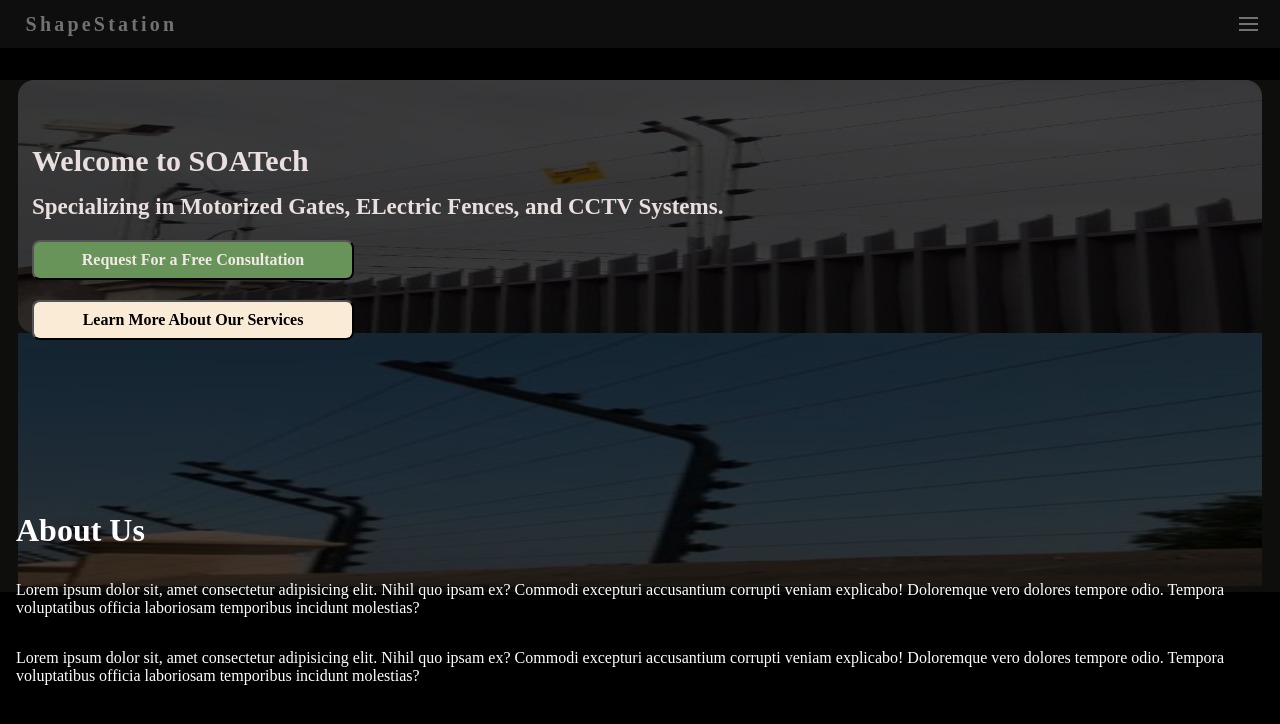
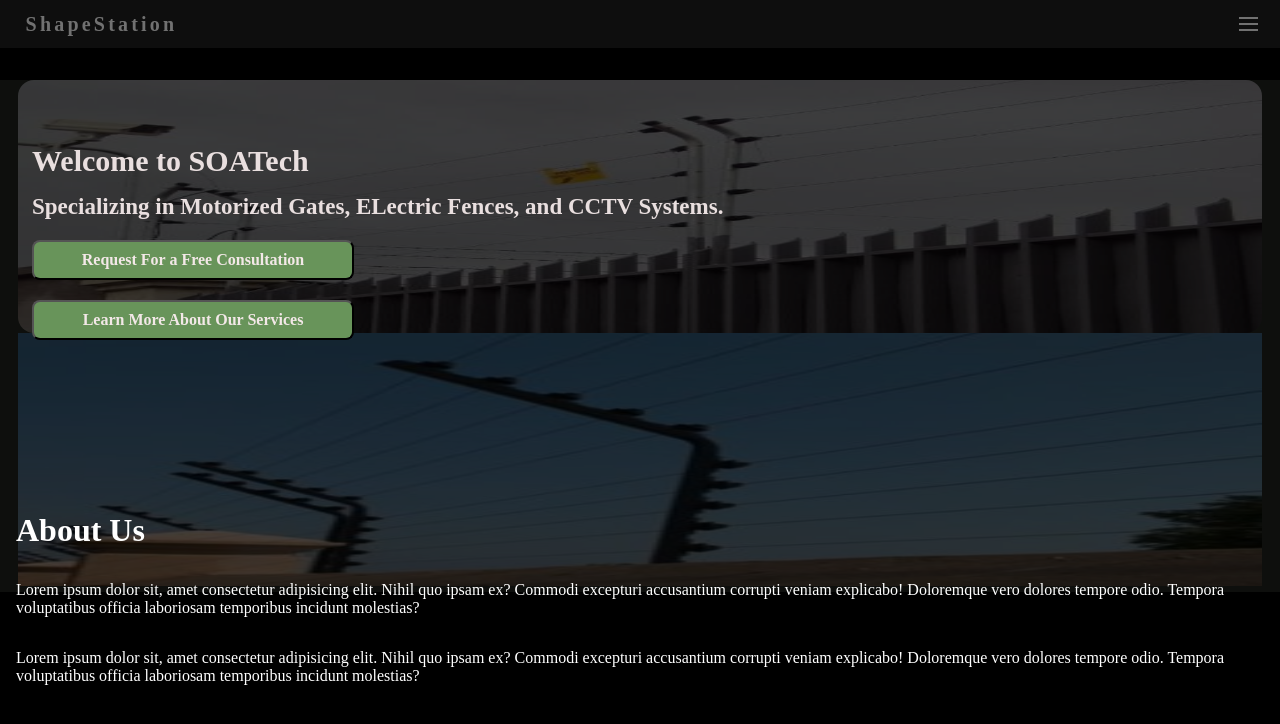
Before and after one commit to firemasterleo/shapestation2, a Vue app: page /TestPage in a window 1280 px wide. Shown: the top 724 px of the page. Built offline with nearby package versions, Linux system fonts and the light colour scheme.

Commit message:
Update TestPage.vue

```diff
--- a/src/components/TestPage.vue
+++ b/src/components/TestPage.vue
@@ -196,7 +196,10 @@
 
                     }
                     .services {
-                    background-color: antiquewhite;
+                        background-color: rgb(104, 148, 90);
+                    color: rgb(243, 232, 232);
+
+
 
                         border-radius: 0.5rem;
                         font-size: 16px;
```
